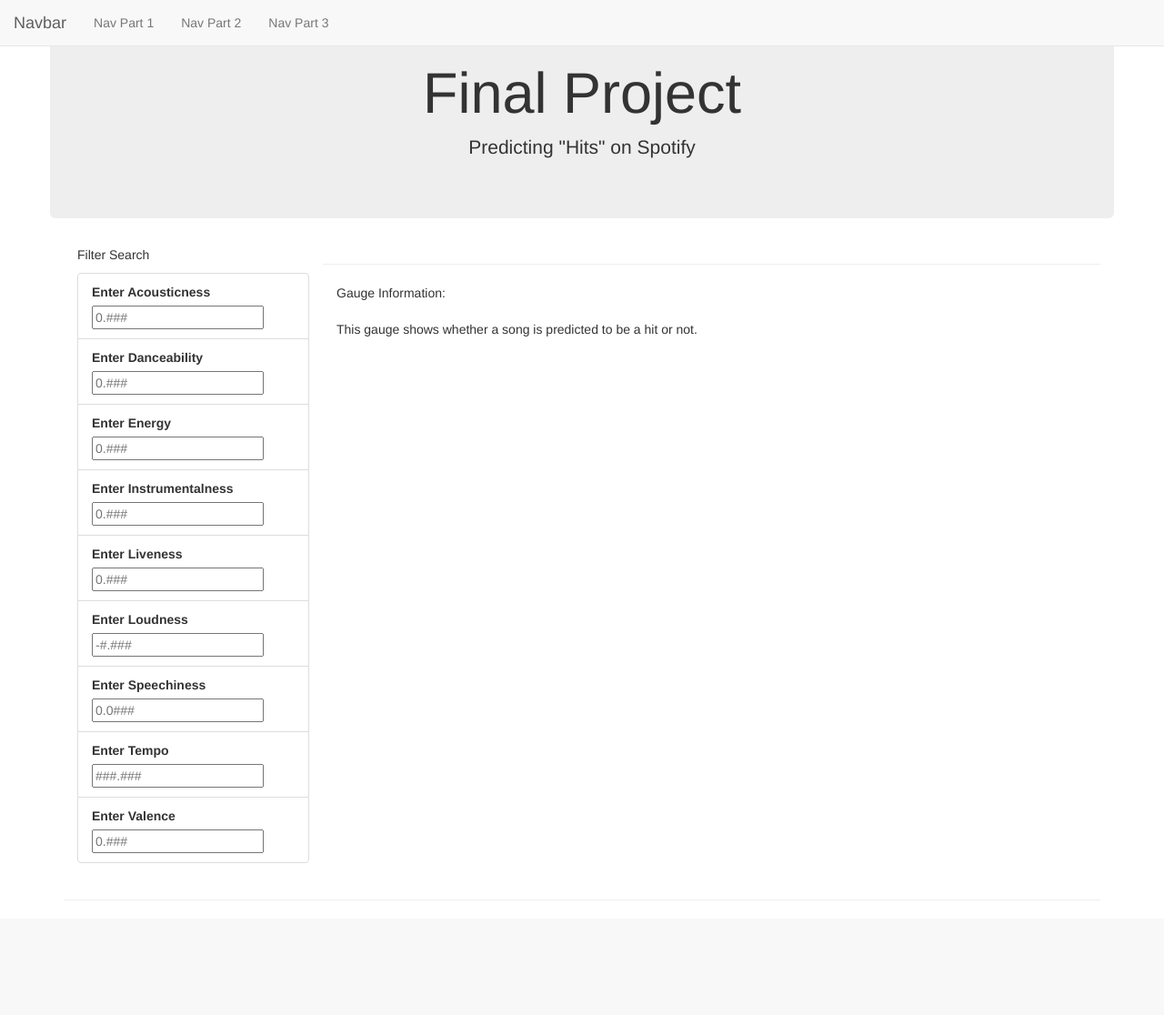
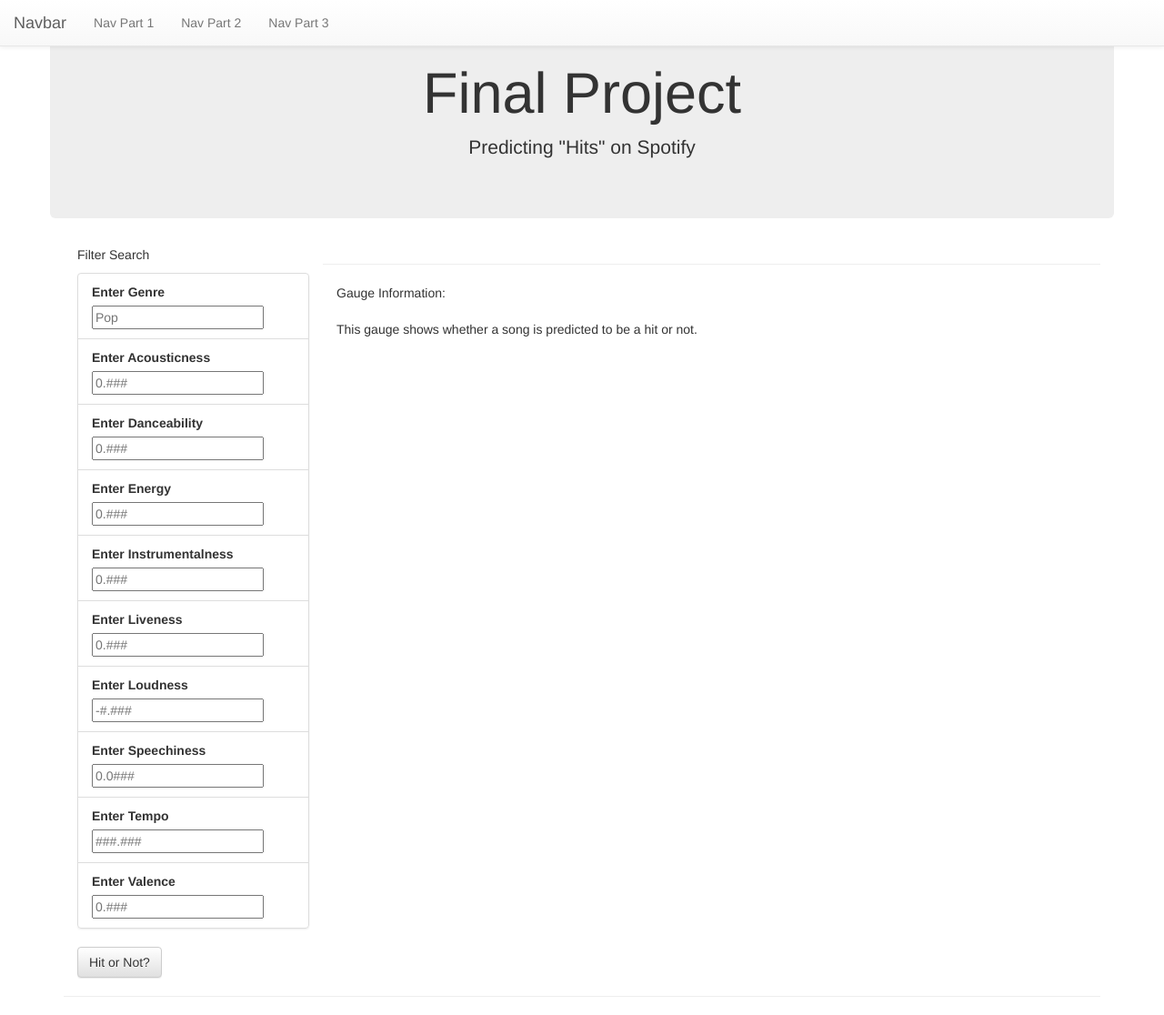
Before and after one commit to VChandler/final_project, a Flask app: page / in a window 1280 px wide. Shown: the whole page at 91% size. Before the commit the page ends 949 px from the top, so only its background shows below. Run offline with Flask 2, Linux system fonts and the light colour scheme; some libraries are stand-ins or nearby versions.

Commit message:
Adding button to index.html

```diff
--- a/heroku_deployment/spotify_hits_app/templates/index.html
+++ b/heroku_deployment/spotify_hits_app/templates/index.html
@@ -6,9 +6,20 @@
     <meta http-equiv="X-UA-Compatible" content="IE=edge">
     <meta name="viewport" content="width=device-width, initial-scale=1.0">
     <title>Final Project</title>
-    <link rel="stylesheet" href="https://maxcdn.bootstrapcdn.com/bootstrap/3.3.7/css/bootstrap.min.css" />
-    <!-- Our CSS -->
-    <link rel="stylesheet" type="text/css" href="static/css/style.css">
+    <script src="http://code.jquery.com/jquery-3.3.1.min.js" integrity="sha256-FgpCb/KJQlLNfOu91ta32o/NMZxltwRo8QtmkMRdAu8="
+        crossorigin="anonymous"></script>
+    <!-- Latest compiled and minified CSS -->
+    <link rel="stylesheet" href="https://maxcdn.bootstrapcdn.com/bootstrap/3.3.7/css/bootstrap.min.css" integrity="sha384-BVYiiSIFeK1dGmJRAkycuHAHRg32OmUcww7on3RYdg4Va+PmSTsz/K68vbdEjh4u"
+        crossorigin="anonymous">
+
+    <!-- Optional theme -->
+    <link rel="stylesheet" href="https://maxcdn.bootstrapcdn.com/bootstrap/3.3.7/css/bootstrap-theme.min.css" integrity="sha384-rHyoN1iRsVXV4nD0JutlnGaslCJuC7uwjduW9SVrLvRYooPp2bWYgmgJQIXwl/Sp"
+        crossorigin="anonymous">
+
+    <!-- Latest compiled and minified JavaScript -->
+    <script src="https://maxcdn.bootstrapcdn.com/bootstrap/3.3.7/js/bootstrap.min.js" integrity="sha384-Tc5IQib027qvyjSMfHjOMaLkfuWVxZxUPnCJA7l2mCWNIpG9mGCD8wGNIcPD7Txa"
+        crossorigin="anonymous"></script>
+    <link rel="stylesheet" href="{{ url_for('static', filename='css/style.css') }}">
 
 </head>
 
@@ -49,9 +60,13 @@
         <div class="container-fluid">
             <div class="row">
                 <div class="col-md-3">
-                    <form class="bg-dark" id="filter-form">
+                     <form method="POST" action="/send" role="form", name="musicform">
                         <p>Filter Search</p>
                         <ul class="list-group bg-dark">
+                            <li class="list-group-item bg-dark">
+                                <label for="genreId">Enter Genre</label>
+                                <input type="text" placeholder="Pop" id="genreId" />
+                            </li>
                             <li class="list-group-item bg-dark">
                                 <label for="acousticnessId">Enter Acousticness</label>
                                 <input type="text" placeholder="0.###" id="acousticnessId" />
@@ -89,6 +104,7 @@
                                 <input type="text" placeholder="0.###" id="valenceId" />
                             </li>
                         </ul>
+                        <input type="submit" value="Hit or Not?" class="btn btn-default">
                     </form>
                 </div>
                 <hr>
@@ -168,6 +184,7 @@
                 <script src="https://cdnjs.cloudflare.com/ajax/libs/d3/5.5.0/d3.js"></script>
                 <script src="https://cdn.plot.ly/plotly-latest.min.js"></script>
                 <script src="static/js/plot_copy.js"></script>
+                <script src="{{ url_for('static', filename='js/app.js') }}"></script>
 </body>
 
 </html>
```
